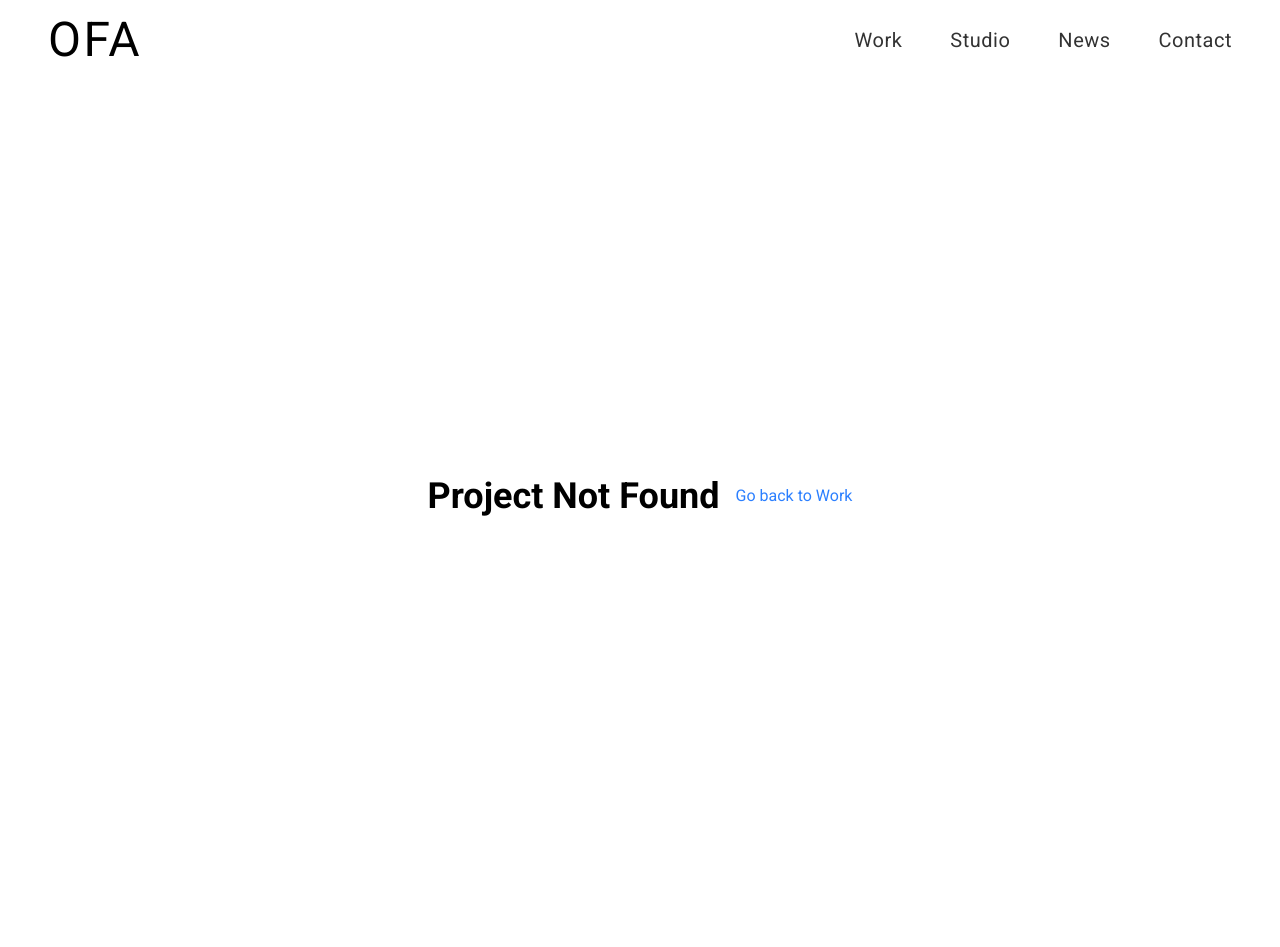
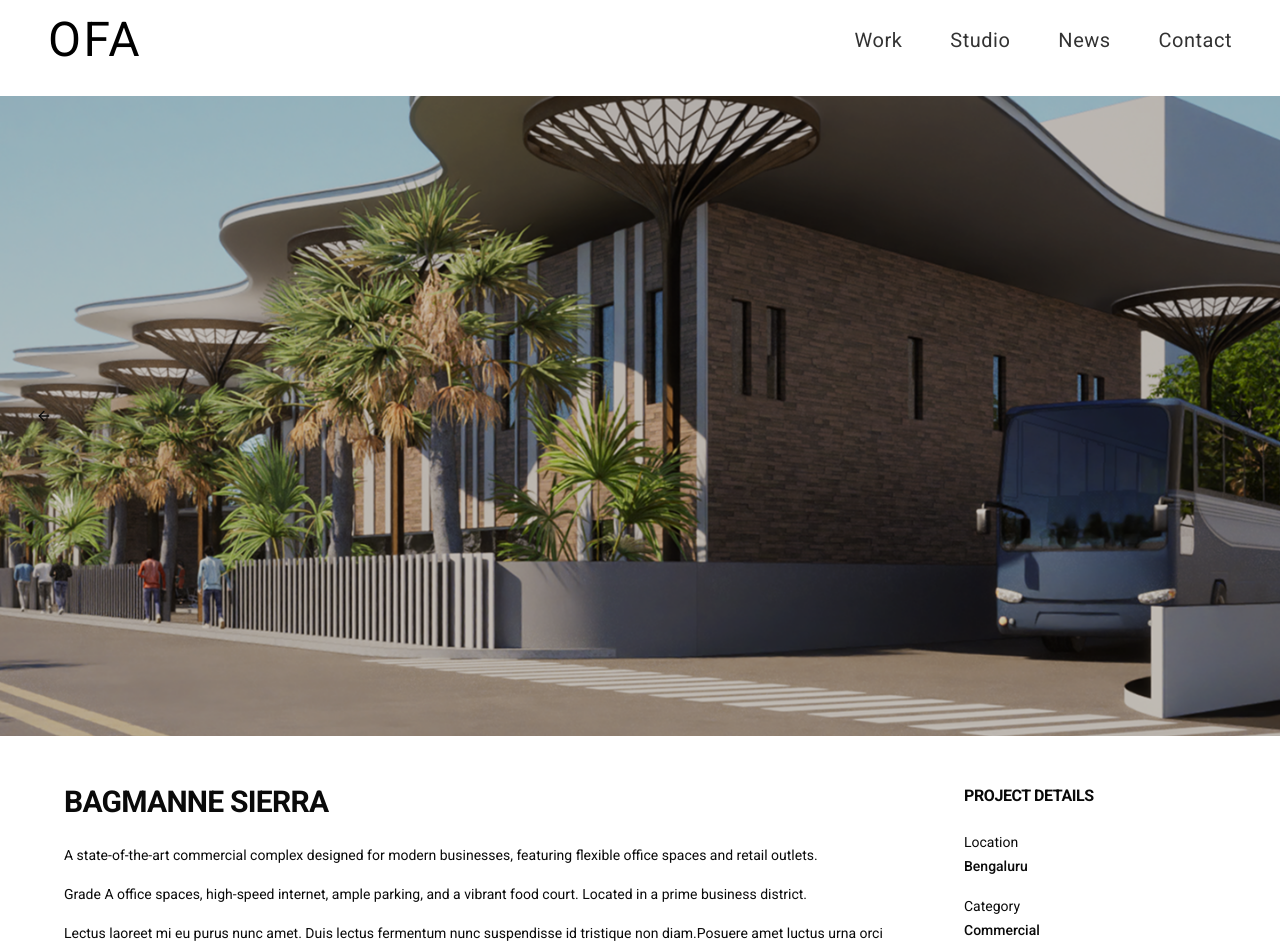
Before and after one commit to vamsi-solvs/Solvs-website, a Next.js app: page /work/Bagmanne-Sierra in a window 1280 px wide. Before the commit this address had no page. Shown: the top 947 px of the page. Built offline with nearby package versions, Linux system fonts and the light colour scheme.

Commit message:
not-found added to worker slug

```diff
--- a/src/app/page.js
+++ b/src/app/page.js
@@ -13,7 +13,7 @@ const projects = [
   },
   {
     id: "2",
-    title: "Urban Oasis",
+    title: "Bagmanne Sierra",
     category: "Commercial",
     location: "Bengaluru",
     imageUrl:
--- a/src/app/work/[slug]/page.jsx
+++ b/src/app/work/[slug]/page.jsx
@@ -5,19 +5,15 @@ import Link from "next/link";
 import ProjectCarousel from "@/features/work/components/ProjectCarousel";
 import ProjectDetails from "@/features/work/components/ProjectDetails";
 import { projects } from "@/utils/projects";
+import NotFound from "@/components/not-found/NotFound";
 
 export default function ProjectDetailPage() {
   const { slug } = useParams();
-  const project = projects.find((p) => p.slug === slug);
+  const project = projects.find((p) => p.slug === slug.toLowerCase());
 
   if (!project) {
     return (
-      <div className="min-h-screen flex items-center justify-center bg-white text-black">
-        <h1 className="text-4xl font-bold">Project Not Found</h1>
-        <Link href="/work" className="text-blue-500 hover:underline ml-4">
-          Go back to Work
-        </Link>
-      </div>
+     <NotFound />
     );
   }
 
--- a/src/components/NotFound.jsx
+++ /dev/null
@@ -1,18 +0,0 @@
-import React from 'react';
-import Link from 'next/link';
-
-const NotFound = () => {
-  return (
-    <div className="flex flex-col items-center justify-center min-h-screen bg-white text-gray-900">
-      <div className="text-center">
-        <h1 className="text-5xl font-bold mb-4">404 - Not Found</h1>
-        <p className="text-lg text-gray-600 mb-8">The page you are looking for does not exist.</p>
-        <Link href="/" className="px-6 py-3 bg-gray-900 text-white rounded-md hover:bg-gray-700 transition-colors duration-300">
-          Return to Home
-        </Link>
-      </div>
-    </div>
-  );
-};
-
-export default NotFound;
--- a/src/utils/projects.js
+++ b/src/utils/projects.js
@@ -14,7 +14,7 @@ export const projects = [
   {
     id: "1",
     imageUrl:
-      "https://images.pexels.com/photos/1571460/pexels-photo-1571460.jpeg?auto=compress&cs=tinysrgb&w=1920",
+      "/landingPage/Balehonnur.png",
     title: "Balehonnur",
     location: "Bengaluru",
     category: "Residential",
@@ -37,11 +37,11 @@ export const projects = [
   {
     id: "2",
     imageUrl:
-      "https://images.pexels.com/photos/323780/pexels-photo-323780.jpeg?auto=compress&cs=tinysrgb&w=1920",
-    title: "Urban Edge",
-    location: "Hyderabad",
+      "/landingPage/BagmanneSierra.png",
+    title: "Bagmanne Sierra",
+    location: "Bengaluru",
     category: "Commercial",
-    slug: generateSlug("Urban Edge"),
+    slug: generateSlug("Bagmanne-Sierra"),
     description:
       "A state-of-the-art commercial complex designed for modern businesses, featuring flexible office spaces and retail outlets.",
     details:
@@ -60,11 +60,11 @@ export const projects = [
   {
     id: "3",
     imageUrl:
-      "https://images.pexels.com/photos/1115804/pexels-photo-1115804.jpeg?auto=compress&cs=tinysrgb&w=1920",
-    title: "Palm Court",
-    location: "Goa",
-    category: "Residential",
-    slug: generateSlug("Palm Court"),
+      "/landingPage/BaliaBusStand.png",
+    title: "Balia Bus Stand",
+    location: "Bengaluru",
+    category: "Commercial",
+    slug: generateSlug("Balia Bus Stand"),
     description:
       "Luxurious villas nestled amidst lush greenery, offering a tranquil escape with private pools and stunning views.",
     details:
```
